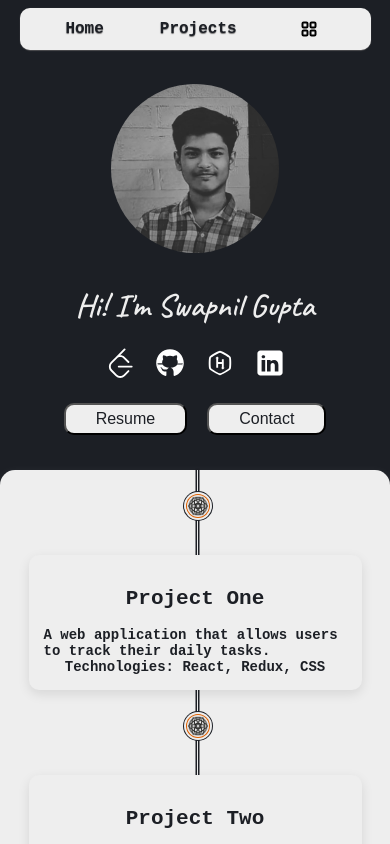
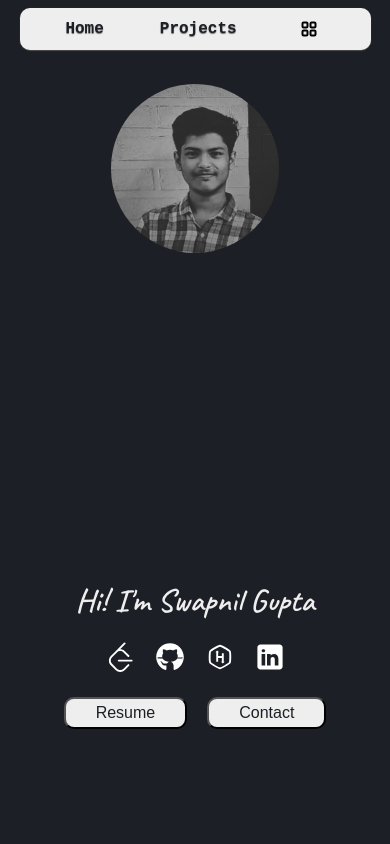
Before and after one commit to swapnilgupta14/Personal-Porfolio-using-Next.js, a Next.js app: page / in a window 390 px wide. Shown: the top 844 px of the page. Built offline with nearby package versions, Linux system fonts and the light colour scheme; a web font is replaced by a local one.

Commit message:
change :: width

```diff
--- a/src/styles/Homepage.scss
+++ b/src/styles/Homepage.scss
@@ -1,6 +1,6 @@
 .frontpage-container {
-    min-height: calc(100vh - 30vh);
-    max-height: calc(100vh - 30vh);
+    min-height: calc(100vh);
+    max-height: calc(100vh);
     background-color: $accent-color;
     margin: 5vh 15vh 5vh 15vh;
     border-radius: 15px;
@@ -83,8 +83,6 @@
 @media (max-width: 768px) {
     .frontpage-container {
         margin: 0vh;
-        min-height: fit-content;
-        max-height: fit-content;
         display: flex;
         flex-direction: column;
         text-align: left;
```
